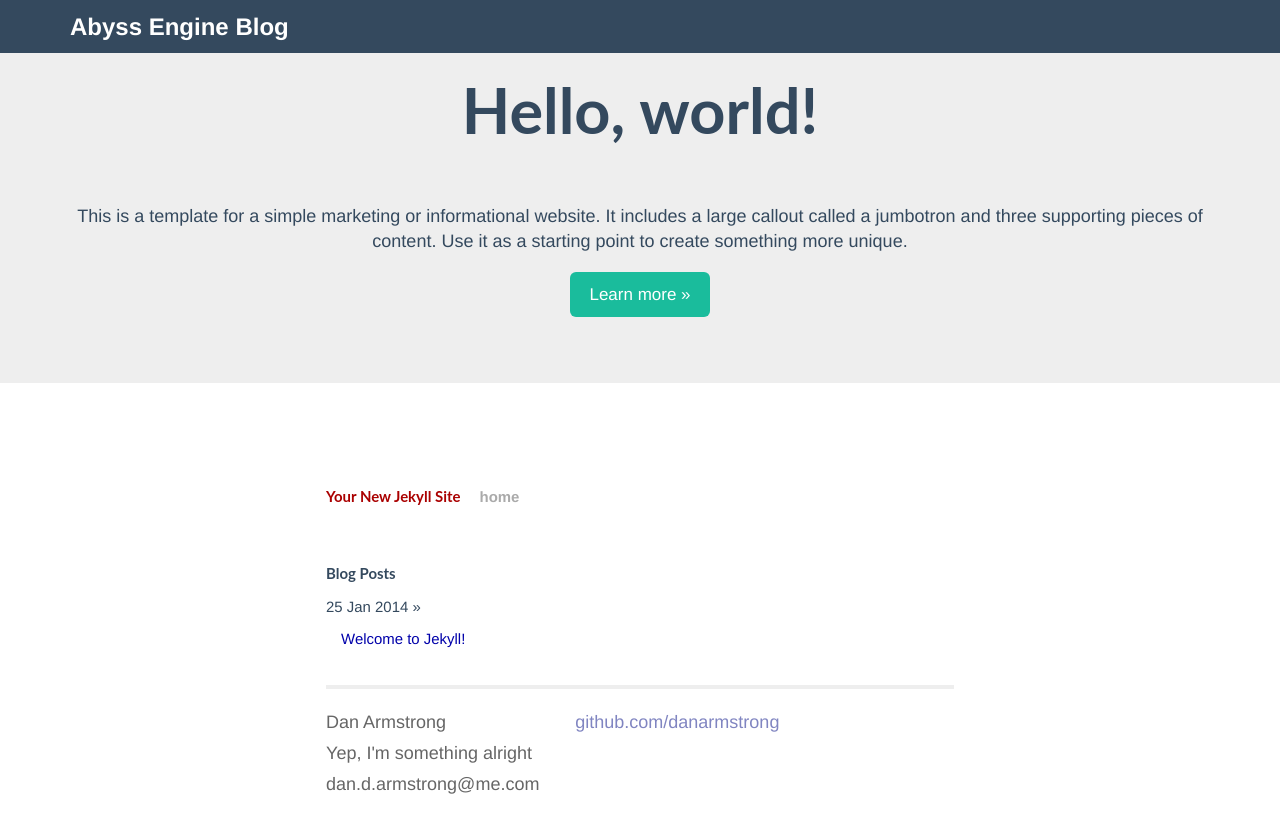
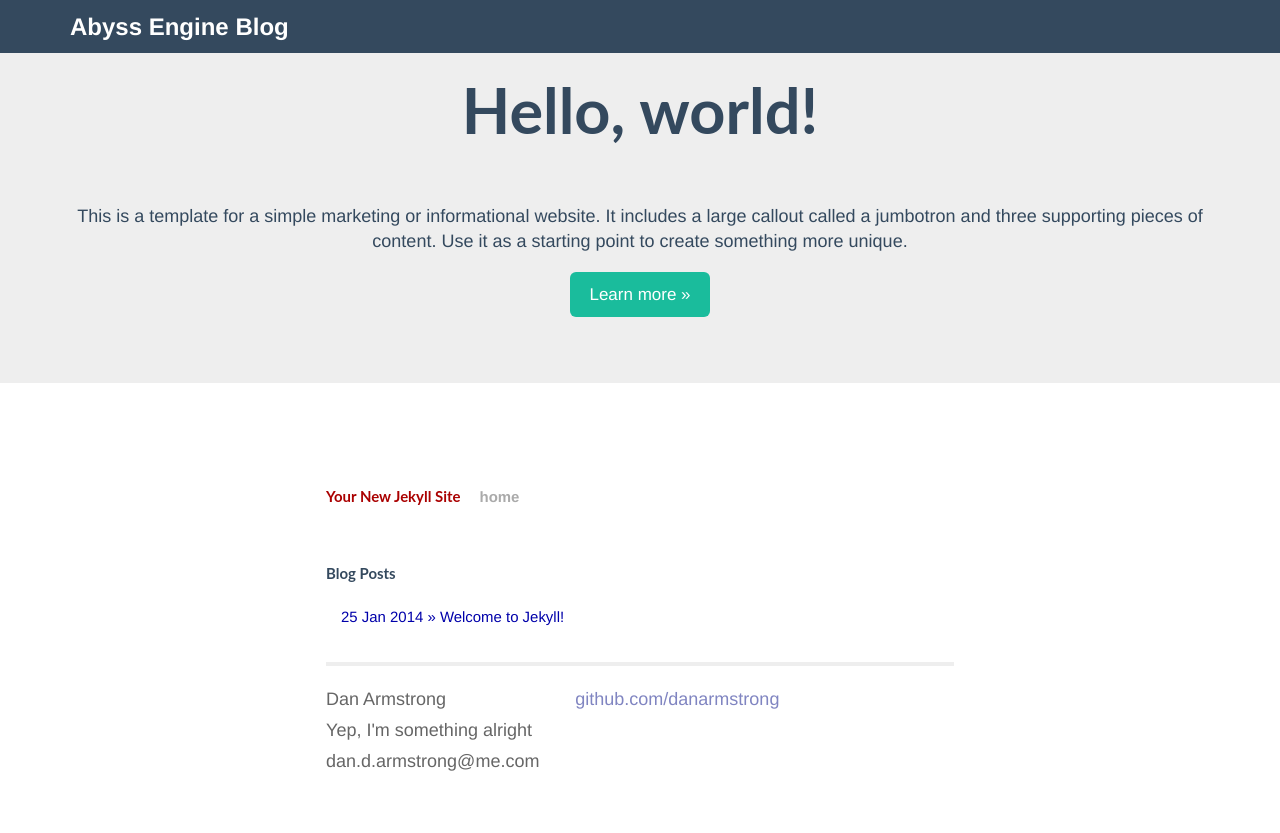
Before and after one commit to JerryKnight16/danarmstrong.github.io, a Jekyll site: the page built from index.html, in a window 1280 px wide. Shown: the top 833 px of the page. Built offline with Jekyll 4.4.1, drawn with Linux system fonts in a browser that asks for light colours; some web fonts are replaced; Markdown is read by kramdown in place of the engine named in the settings.

Commit message:
More template work.

```diff
--- a/index.html
+++ b/index.html
@@ -5,9 +5,9 @@
 
 <div id="home">
   <h1>Blog Posts</h1>
-  <ul class="nav nav-pills">
+  <ul class="nav nav-pills nav-stacked">
     {% for post in site.posts %}
-      <li><span>{{ post.date | date_to_string }}</span> &raquo; <a href="{{ post.url }}">{{ post.title }}</a></li>
+      <li><a href="{{ post.url }}">{{ post.date | date_to_string }} &raquo; {{ post.title }}</a></li>
     {% endfor %}
   </ul>
 </div>
```
